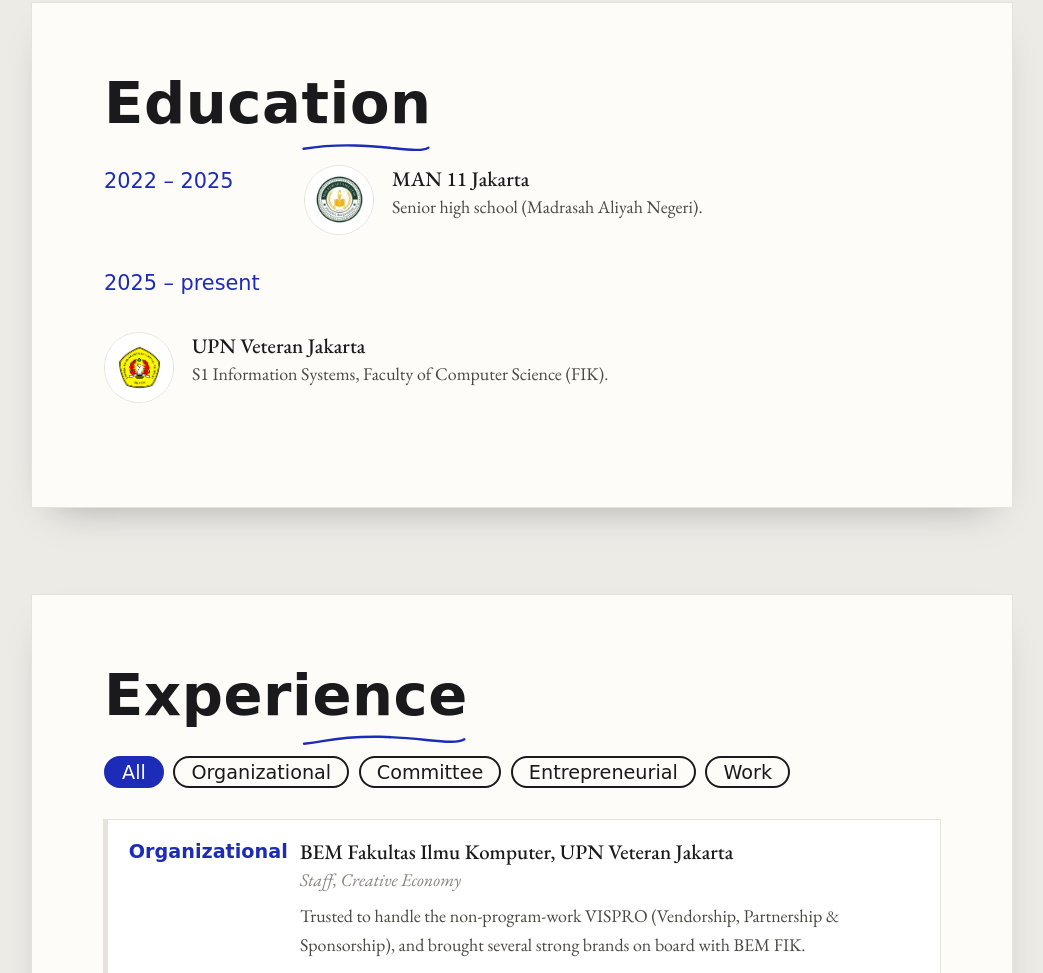
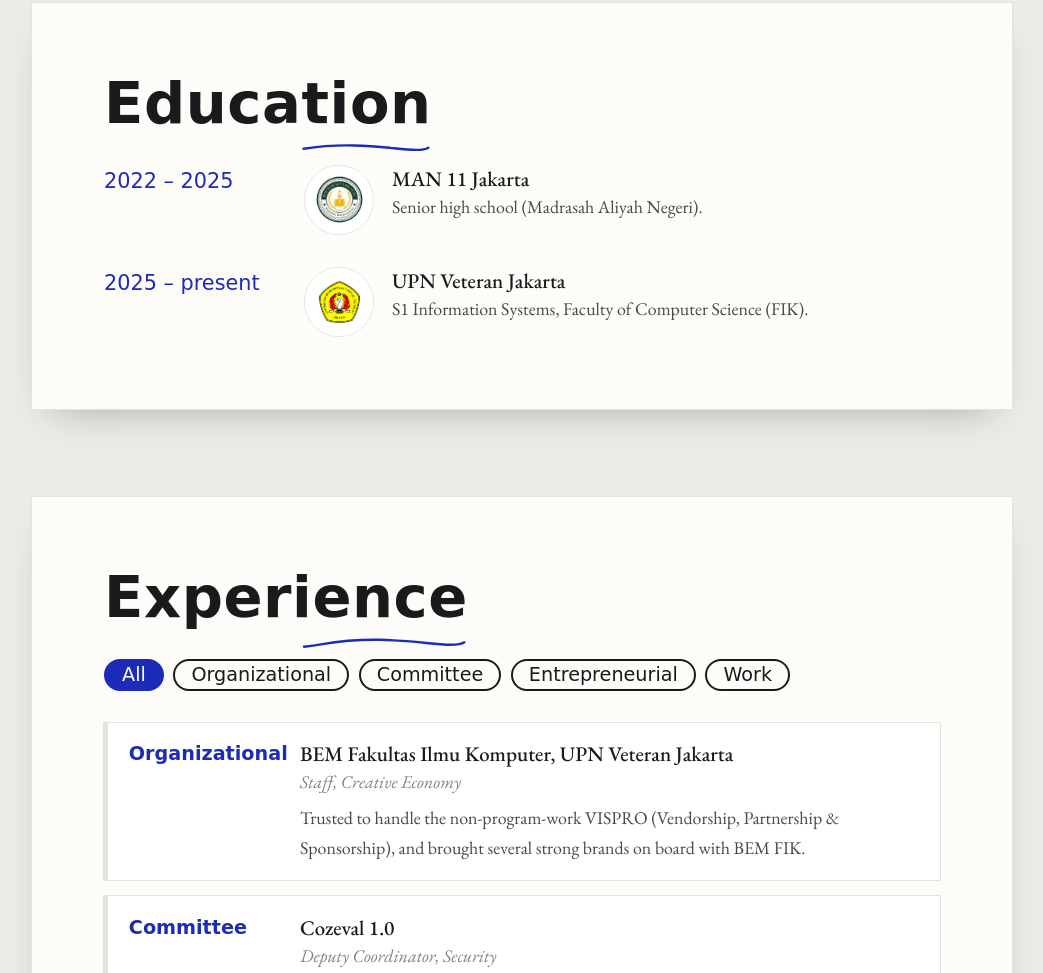
Before and after one commit to fadlurrahmannn/portfolio-radhitya, a plain HTML site: page portfolio/index.html in a window 1280 px wide. Shown: the part 2176-3149 px from the top of the page, without its empty margins (118-1161 px from the left). Drawn offline with nearby package versions, Linux system fonts and the light colour scheme; a web font is replaced by a local one.

Commit message:
nambah sertifikasi

```diff
--- a/portfolio/index.html
+++ b/portfolio/index.html
@@ -80,6 +80,7 @@
         </div>
       </div>
     </li>
+    <li>
       <span class="years">2025 – present</span>
       <div class="edu-body">
         <div class="logo"><img src="img/logo-upnvj.png" alt="UPN Veteran Jakarta logo" onerror="this.remove()"><span>logo</span></div>
@@ -89,7 +90,6 @@
         </div>
       </div>
     </li>
-    <li>
   </ul>
 </section>
 
--- a/portfolio/script.js
+++ b/portfolio/script.js
@@ -37,8 +37,8 @@ const CONFIG = {
   certificates: [
     { title: "Nama Sertifikat", issuer: "Penerbit", date: "Bulan Tahun", url: "https://drive.google.com/file/d/1CsvWh1-KlWpSvg6_lbFlZv2CO4xdpfPE/view?usp=sharing" },
     { title: "Nama Sertifikat", issuer: "Penerbit", date: "Bulan Tahun", url: "https://drive.google.com/file/d/1ixyS1iYhbICedFSqX0U0vkTgYLFCM9Ct/view?usp=sharing" },
-    { title: "Nama Sertifikat", issuer: "Penerbit", date: "Bulan Tahun", url: "" },
-    { title: "Nama Sertifikat", issuer: "Penerbit", date: "Bulan Tahun", url: "" }
+    { title: "Nama Sertifikat", issuer: "Penerbit", date: "Bulan Tahun", url: "https://drive.google.com/file/d/1sT02ERXbJugNR9KFElZ0FWW0PSlpL9FL/view?usp=sharing" },
+    { title: "Nama Sertifikat", issuer: "Penerbit", date: "Bulan Tahun", url: "https://drive.google.com/file/d/1t1cCmodL3vT2vP7qJM2eB6uqPZF-aymx/view?usp=sharing" }
   ]
 };
 /* ============================= */
```
